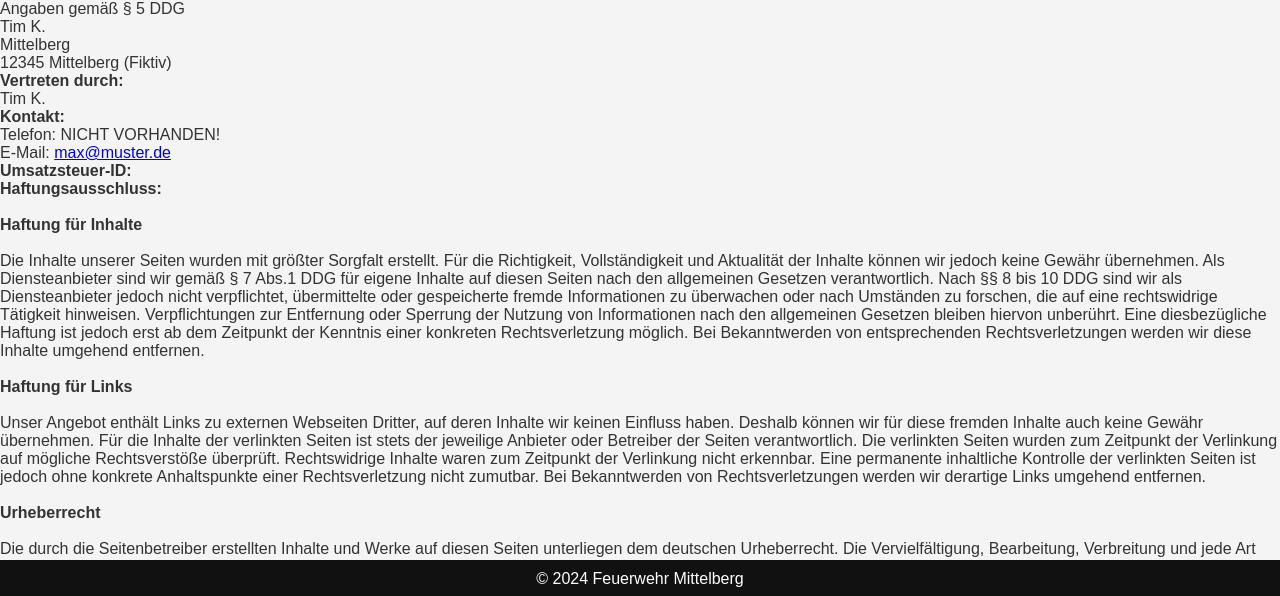
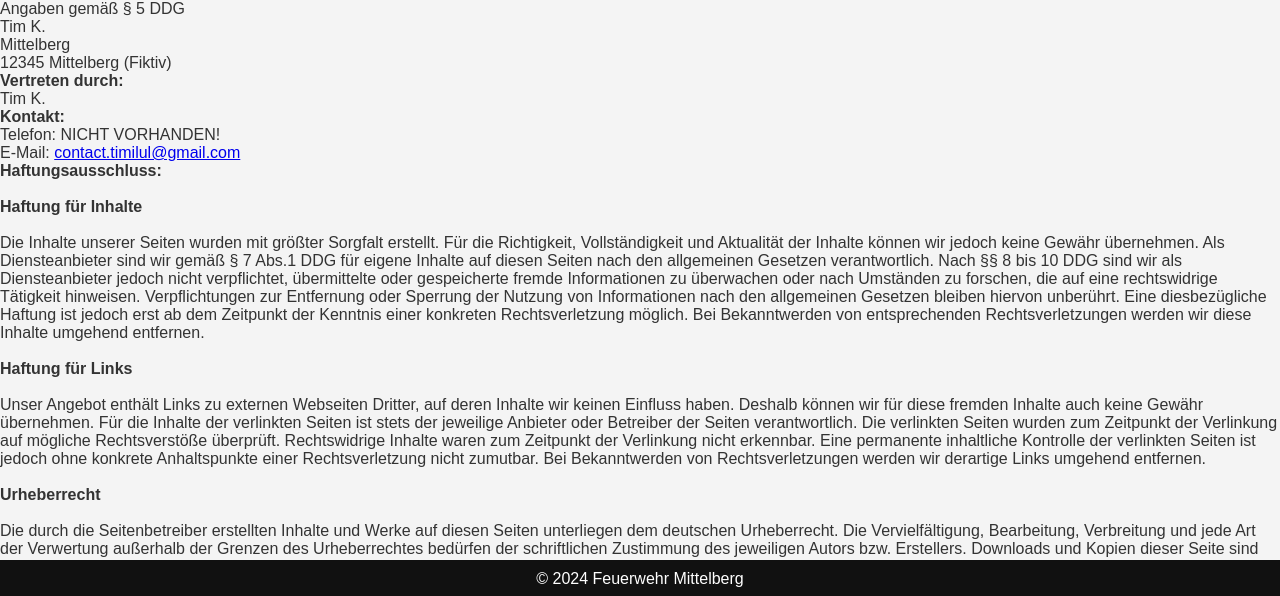
Before and after one commit to TimilulYT/feuerwehr-mittelberg, a plain HTML site: page impressum.html in a window 1280 px wide. Shown: the part 202-798 px from the top of the page. Drawn offline with Linux system fonts and the light colour scheme.

Commit message:
Update impressum.html

```diff
--- a/impressum.html
+++ b/impressum.html
@@ -25,7 +25,7 @@ Mittelberg<br>
 Tim K.<br>
 </p><p><strong>Kontakt:</strong> <br>
 Telefon: NICHT VORHANDEN!<br>
-E-Mail: <a href='mailto:max@muster.de'>max@muster.de</a></br></p><p><strong>Umsatzsteuer-ID: </strong> <br>
+E-Mail: <a href='mailto:max@muster.de'>contact.timilul@gmail.com</a>
 
 <p><strong>Haftungsausschluss: </strong><br><br><strong>Haftung für Inhalte</strong><br><br>
 Die Inhalte unserer Seiten wurden mit größter Sorgfalt erstellt. Für die Richtigkeit, Vollständigkeit und Aktualität der Inhalte können wir jedoch keine Gewähr übernehmen. Als Diensteanbieter sind wir gemäß § 7 Abs.1 DDG für eigene Inhalte auf diesen Seiten nach den allgemeinen Gesetzen verantwortlich. Nach §§ 8 bis 10 DDG sind wir als Diensteanbieter jedoch nicht verpflichtet, übermittelte oder gespeicherte fremde Informationen zu überwachen oder nach Umständen zu forschen, die auf eine rechtswidrige Tätigkeit hinweisen. Verpflichtungen zur Entfernung oder Sperrung der Nutzung von Informationen nach den allgemeinen Gesetzen bleiben hiervon unberührt. Eine diesbezügliche Haftung ist jedoch erst ab dem Zeitpunkt der Kenntnis einer konkreten Rechtsverletzung möglich. Bei Bekanntwerden von entsprechenden Rechtsverletzungen werden wir diese Inhalte umgehend entfernen.<br><br><strong>Haftung für Links</strong><br><br>
```
